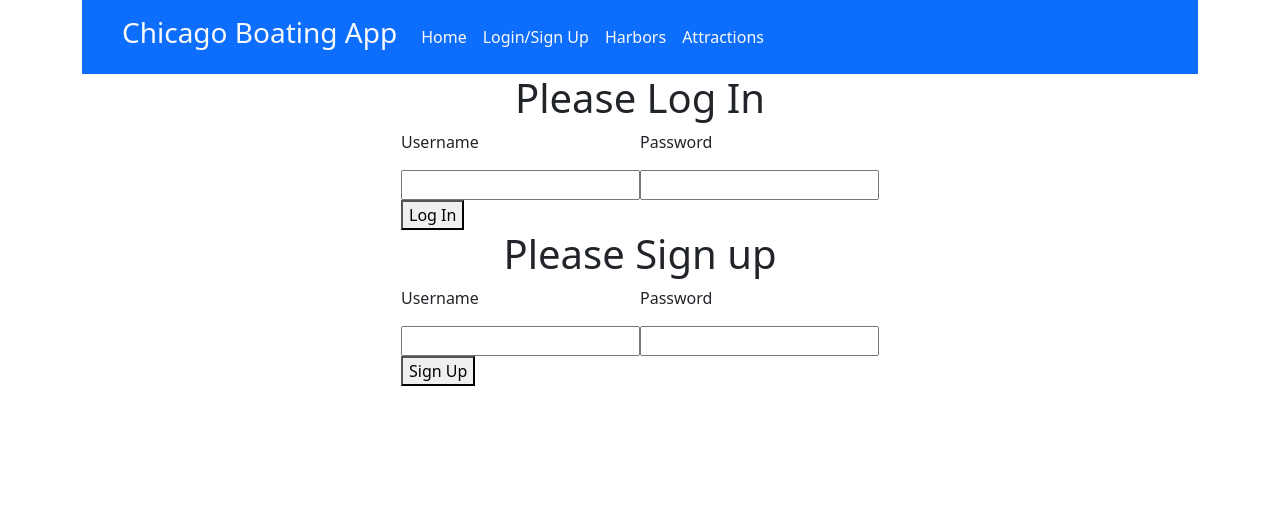
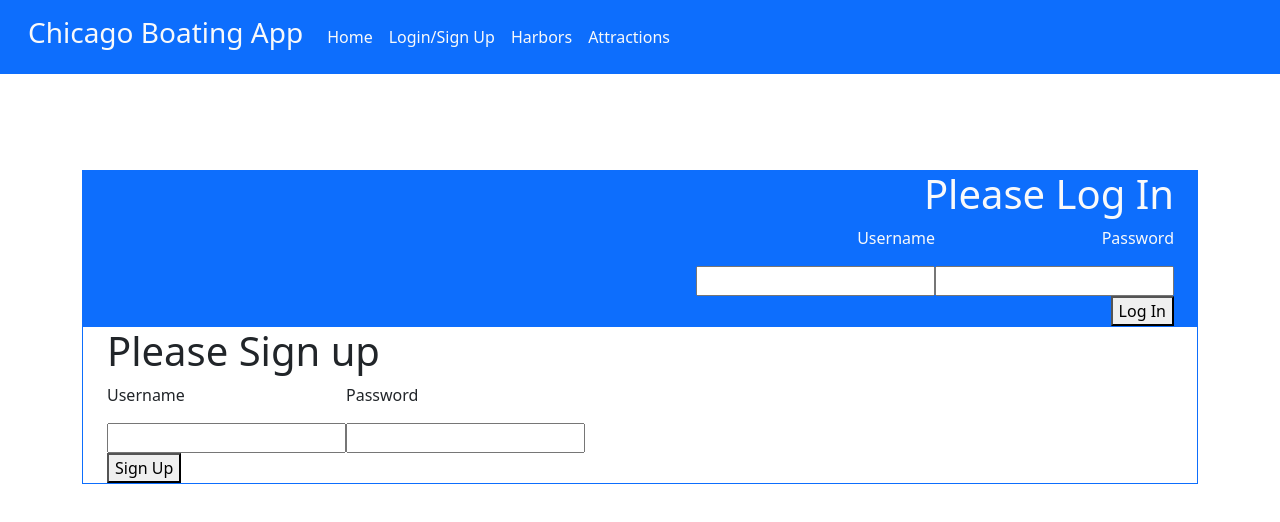
Before and after one commit to markdrecoll/chicagoBoatingApp, a React (Create React App) app in the folder client/: page /login in a window 1280 px wide. Shown: the top 522 px of the page. Built offline with nearby package versions, Linux system fonts and the light colour scheme; no server answers; the HTML template or start-up script is replaced by a standard one.

Commit message:
nav bar is better formatted and now reaches the end of the page. now I'm working on the sign up form

```diff
--- a/client/src/App.js
+++ b/client/src/App.js
@@ -21,10 +21,11 @@ function App() {
 
   return (
     <Router>
+        <Navbar setLoginState={setLoginState} login={loginState} />
       <div className="container">
         <div className="row">
           <div className="col-12">
-            <Navbar setLoginState={setLoginState} login={loginState} />
+
 
             {!loginState ? (
               <Switch>
--- a/client/src/components/Login/index.js
+++ b/client/src/components/Login/index.js
@@ -42,7 +42,8 @@ export default function Login(props) {
         history.push('/weatherList')
     }
     return (
-        <div className="login-wrapper">
+        <div className="  py-5 mt-5">
+            <div className="container d-flex justify-content-center text-end flex-column bg-primary text-light">
             <h1>Please Log In</h1>
 
             <form onSubmit={handleSubmit}>
@@ -60,6 +61,8 @@ export default function Login(props) {
 
             </form>
 
+            </div>
+            <div className="container border border-primary">
             <h1>Please Sign up </h1>
 
             <form onSubmit={handleSignUp}>
@@ -76,6 +79,7 @@ export default function Login(props) {
                 </div>
 
             </form>
+            </div>
         </div>
     )
 }
--- a/client/src/components/NavBar/index.js
+++ b/client/src/components/NavBar/index.js
@@ -19,11 +19,8 @@ function NavBar(props) {
   return (
     <nav className="navbar navbar-expand-lg navbar-light bg-primary">
       <div className="container-fluid">
-        <Link to="/" className="nav-link text-light">
-          <h3>Chicago Boating App</h3>
-        </Link>
-        <button
-          className="navbar-toggler"
+      <button
+          className="navbar-toggler bg-light"
           type="button"
           data-bs-toggle="collapse"
           data-bs-target="#navbarTogglerDemo01"
@@ -33,6 +30,10 @@ function NavBar(props) {
         >
           <span className="navbar-toggler-icon"></span>
         </button>
+        <Link to="/" className="nav-link text-light">
+          <h3>Chicago Boating App</h3>
+        </Link>
+
         <div className="collapse navbar-collapse" id="navbarTogglerDemo01">
           <ul className="navbar-nav me-auto mb-2 mb-lg-0">
             <li className="nav-item">
```
